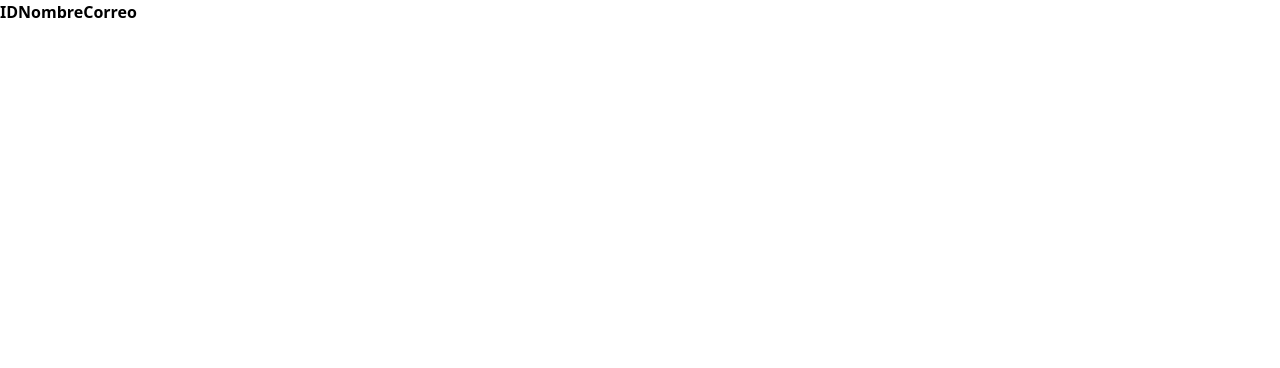
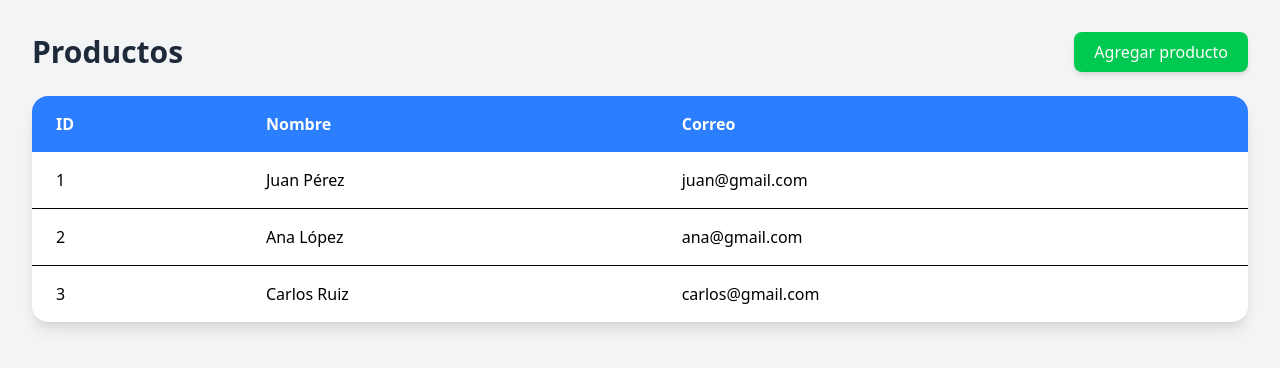
Before and after one commit to fabisrmz/tiendita_chida, an Angular app: page /products in a window 1280 px wide. Shown: the top 368 px of the page. Built offline with nearby package versions, Linux system fonts and the light colour scheme.

Commit message:
feat(neri): creacion de componente modal de añadir productos

```diff
--- a/angular.json
+++ b/angular.json
@@ -2,7 +2,8 @@
   "$schema": "./node_modules/@angular/cli/lib/config/schema.json",
   "version": 1,
   "cli": {
-    "packageManager": "npm"
+    "packageManager": "npm",
+    "analytics": false
   },
   "newProjectRoot": "projects",
   "projects": {
--- /dev/null
+++ b/src/app/components/modal/modal.html
@@ -0,0 +1,48 @@
+<div class="fixed inset-0 bg-black/50 flex items-center justify-center">
+
+  <div class="bg-white w-[400px] p-6 rounded-xl shadow-xl">
+
+    <div class="flex justify-between items-center mb-4">
+      <h2 class="text-2xl font-bold">
+        Agregar Producto
+      </h2>
+
+      <button
+        (click)="closeModal()"
+        class="text-red-500 text-xl"
+      >
+        X
+      </button>
+    </div>
+
+    <form class="flex flex-col gap-4">
+
+      <input
+        type="text"
+        placeholder="Nombre del producto"
+        class="border p-2 rounded"
+      />
+
+      <input
+        type="number"
+        placeholder="Precio"
+        class="border p-2 rounded"
+      />
+
+      <input
+        type="number"
+        placeholder="Stock"
+        class="border p-2 rounded"
+      />
+
+      <button
+        class="bg-blue-500 text-white py-2 rounded"
+      >
+        Guardar
+      </button>
+
+    </form>
+
+  </div>
+
+</div>
--- /dev/null
+++ b/src/app/components/modal/modal.ts
@@ -0,0 +1,18 @@
+import { CommonModule } from '@angular/common';
+import { Component, EventEmitter, Output } from '@angular/core';
+
+@Component({
+  selector: 'app-modal',
+  standalone: true,
+  imports: [CommonModule],
+  templateUrl: './modal.html',
+})
+export class Modal {
+
+  @Output() close = new EventEmitter<void>();
+
+  closeModal() {
+    this.close.emit();
+  }
+
+}
--- a/src/app/pages/home/home.ts
+++ b/src/app/pages/home/home.ts
@@ -1,8 +1,10 @@
 import { ChangeDetectionStrategy, Component } from '@angular/core';
+import { RouterLink } from '@angular/router';
 
 @Component({
   selector: 'app-home',
-  imports: [],
+  standalone: true,
+  imports: [RouterLink],
   template: `
     <div class="container">
 
@@ -10,10 +12,16 @@ import { ChangeDetectionStrategy, Component } from '@angular/core';
         <h1 class="logo">Lupita Ramirez</h1>
 
         <ul class="menu">
-          <li>Inicio</li>
-          <li>Servicios</li>
-          <li>Acerca</li>
-          <li>Contacto</li>
+          <li><a routerLink="/">Inicio</a></li>
+
+          <li>
+            <a routerLink="/products">
+              Productos
+            </a>
+          </li>
+
+          <li><a href="#acerca">Acerca</a></li>
+          <li><a href="#contacto">Contacto</a></li>
         </ul>
       </nav>
 
@@ -24,12 +32,14 @@ import { ChangeDetectionStrategy, Component } from '@angular/core';
           <h1>CAMBIOS DESDE REMOTO</h1>
           <h2>Bienvenido a Lupis</h2>
 
-
           <p>
             Una aplicación moderna diseñada para ayudarte.
           </p>
 
-          <button>Comenzar</button>
+          <button routerLink="/products">
+            Comenzar
+          </button>
+
         </div>
 
         <div class="image">
--- a/src/app/pages/products/products.html
+++ b/src/app/pages/products/products.html
@@ -1,31 +1,66 @@
+<div class="p-8 bg-gray-100 min-h-screen">
 
+  <div class="flex justify-between items-center mb-6">
 
-  <table>
-    <thead>
+    <h1 class="text-3xl font-bold text-gray-800">
+      Productos
+    </h1>
+
+    <button
+      (click)="openModal()"
+      class="bg-green-500 hover:bg-green-600 text-white px-5 py-2 rounded-lg shadow-md transition"
+    >
+      Agregar producto
+    </button>
+
+  </div>
+
+  <div class="overflow-x-auto bg-white rounded-2xl shadow-lg">
+
+    <table class="w-full border-collapse">
+
+      <thead class="bg-blue-500 text-white">
+
         <tr>
-        <th>ID</th>
-        <th>Nombre</th>
-        <th>Correo</th>
+          <th class="py-4 px-6 text-left">ID</th>
+          <th class="py-4 px-6 text-left">Nombre</th>
+          <th class="py-4 px-6 text-left">Correo</th>
         </tr>
+
       </thead>
 
       <tbody>
-      <tr>
-        <td></td>
-        <td></td>
-        <td></td>
+
+        <tr class="border-b hover:bg-gray-100 transition">
+          <td class="py-4 px-6">1</td>
+          <td class="py-4 px-6">Juan Pérez</td>
+          <td class="py-4 px-6">juan@gmail.com</td>
         </tr>
 
-      <tr>
-        <td></td>
-        <td></td>
-        <td></td>
+        <tr class="border-b hover:bg-gray-100 transition">
+          <td class="py-4 px-6">2</td>
+          <td class="py-4 px-6">Ana López</td>
+          <td class="py-4 px-6">ana@gmail.com</td>
         </tr>
 
-      <tr>
-        <td></td>
-        <td></td>
-        <td></td>
+        <tr class="hover:bg-gray-100 transition">
+          <td class="py-4 px-6">3</td>
+          <td class="py-4 px-6">Carlos Ruiz</td>
+          <td class="py-4 px-6">carlos@gmail.com</td>
         </tr>
+
       </tbody>
+
     </table>
+
+  </div>
+
+</div>
+
+@if(showModal){
+
+  <app-modal
+    (close)="closeModal()"
+  ></app-modal>
+
+}
--- a/src/app/pages/products/products.ts
+++ b/src/app/pages/products/products.ts
@@ -1,14 +1,23 @@
-import { ChangeDetectionStrategy, Component } from '@angular/core';
+import { Component } from '@angular/core';
+import { CommonModule } from '@angular/common';
+import { Modal } from '../../components/modal/modal';
 
 @Component({
   selector: 'app-products',
-  imports: [],
+  standalone: true,
+  imports: [CommonModule, Modal],
   templateUrl: './products.html',
-  styles: `
-    :host {
-      display: block;
-    }
-  `,
-  changeDetection: ChangeDetectionStrategy.OnPush,
 })
-export class Products {}
+export class Products {
+
+  showModal = false;
+
+  openModal() {
+    this.showModal = true;
+  }
+
+  closeModal() {
+    this.showModal = false;
+  }
+
+}
```
Also changed, not shown: src/app/app.routes.ts (+4 -4 lines). Lines whose indentation alone changed are shown as unchanged.
